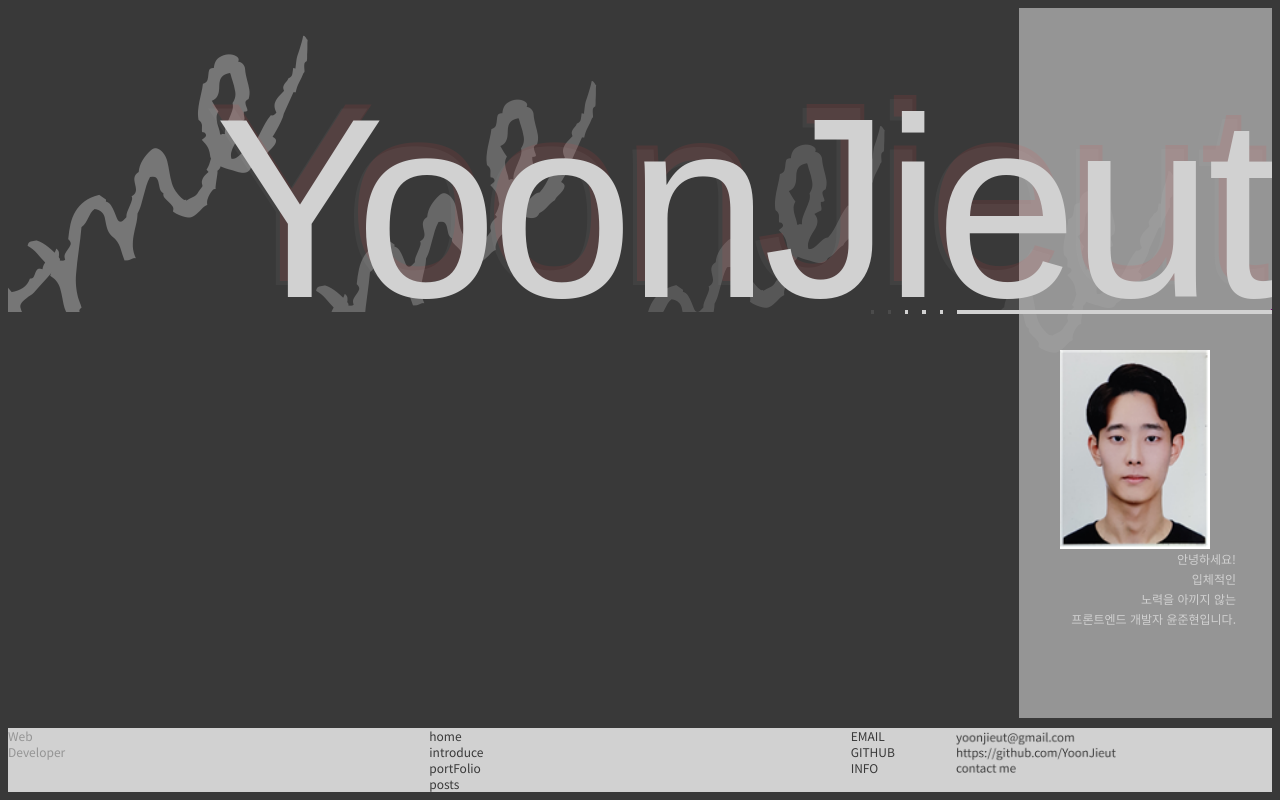
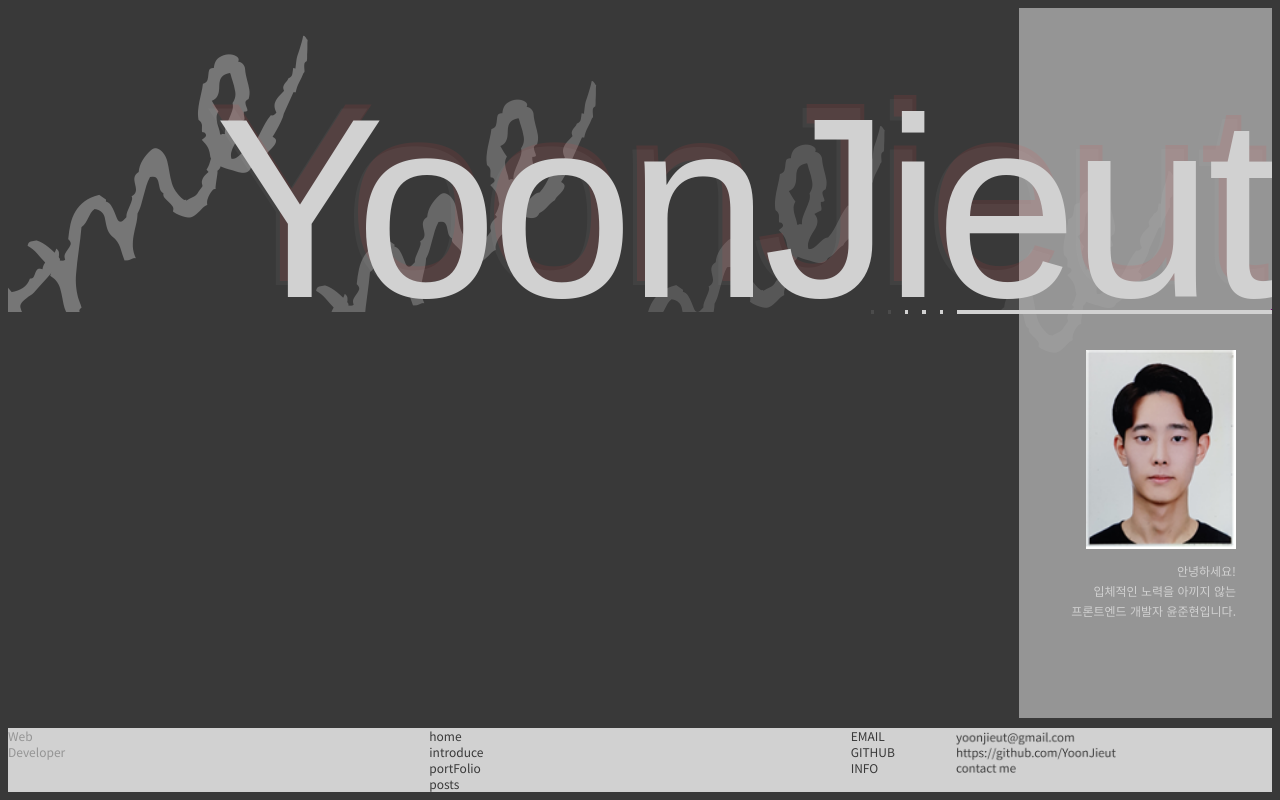
Before and after one commit to YoonJieut/YoonJieutBlog, a Next.js app: page /mainTest in a window 1280 px wide. Built offline with nearby package versions, Linux system fonts and the light colour scheme; a web font is replaced by a local one.

Commit message:
Fix : 아뉘 이거 왜 안돼!

```diff
--- a/app/components/ui/Molecules/ImgCard/IntroImgCard.tsx
+++ b/app/components/ui/Molecules/ImgCard/IntroImgCard.tsx
@@ -4,32 +4,47 @@ import { useState, useEffect } from "react";
 import Image from "next/image";
 
 const IntroImgCard = () => {
-  const [mousePosition, setMousePosition] = useState({ x: 0, y: 0 });
+  const [offset, setOffset] = useState({ x: 0, y: 0 });
 
   useEffect(() => {
     const handleMouseMove = (event: MouseEvent) => {
-      setMousePosition({ x: event.clientX, y: event.clientY });
+      const parentDiv = document.getElementById("parentDiv");
+      if (parentDiv) {
+        const rect = event.currentTarget.getBoundingClientRect();
+        const centerX = rect.left + rect.width / 2;
+        const centerY = rect.top + rect.height / 2;
+        // 마우스 위치에 따른 이미지 오프셋 계산
+        let offsetX = (event.clientX - centerX) / 50;
+        let offsetY = (event.clientY - centerY) / 50;
+
+        // 오프셋 범위 제한
+        offsetX = Math.max(-5, Math.min(5, offsetX));
+        offsetY = Math.max(-5, Math.min(5, offsetY));
+
+        // 오프셋 업데이트
+        setOffset({ x: -offsetX, y: -offsetY }); // 마우스의 반대 방향으로 이동
+      }
     };
 
-    const parentDiv = document.getElementById("parentDiv");
-    parentDiv?.addEventListener("mousemove", handleMouseMove);
+    window.addEventListener("mousemove", handleMouseMove);
 
     return () => {
-      parentDiv?.removeEventListener("mousemove", handleMouseMove);
+      window.removeEventListener("mousemove", handleMouseMove);
     };
   }, []);
 
-  const parentDivStyles = {
-    transform: `translate(${mousePosition.x}px, ${mousePosition.y}px)`,
+  const childDivStyles = {
+    transform: `translate(${offset.x}px, ${offset.y}px)`,
+    transition: "transform 0.1s ease-out", // 부드러운 이동 효과
   };
 
   return (
-    <div
-      id="parentDiv"
-      className="flex flex-col items-end gap-4"
-      style={parentDivStyles}
-    >
-      <div id="childDiv">
+    <div id="parentDiv" className="flex flex-col items-end gap-4 relative">
+      <div
+        id="childDiv"
+        className="flex flex-col items-end gap-3"
+        style={childDivStyles}
+      >
         <Image
           src="/images/kakao-talk-202402182120487351.png"
           alt="개인 포트폴리오 사이트입니다."
@@ -38,8 +53,7 @@ const IntroImgCard = () => {
         />
         <p className="text-[12px] leading-5 w-44 text-right">
           안녕하세요! <br />
-          입체적인 <br />
-          노력을 아끼지 않는 <br />
+          입체적인 노력을 아끼지 않는 <br />
           프론트엔드 개발자 윤준현입니다.
         </p>
       </div>
--- a/app/components/ui/testUi/IntroduceLayoutTest.tsx
+++ b/app/components/ui/testUi/IntroduceLayoutTest.tsx
@@ -1,4 +1,4 @@
-import Section from "@/app/components/ui/atom/Basic/Section";
+import Section from "@/app/components/ui/Atom/Basic/Section";
 import DotLine from "@/app/components/ui/design/dotLine";
 import MainBanner from "../Molecules/Title/MainBanner";
 import WelcomePart from "../Molecules/etc/WelcomePart";
```
